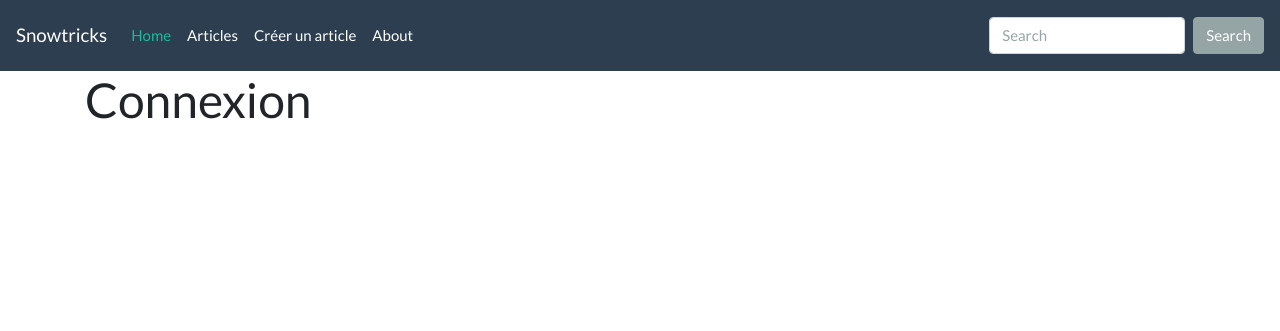
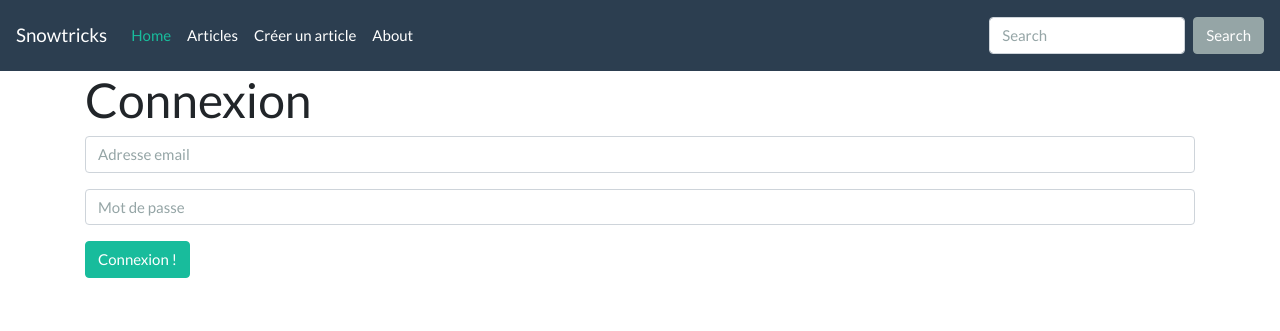
Before and after one commit to JeromeLacquemant/projet-6, a Symfony app: template templates/security/login.html.twig in a window 1280 px wide. Shown: the top 331 px of the page. Run offline with Twig, Linux system fonts and the light colour scheme; the template is opened without the code that fills it, so the values that code supplies are empty; some libraries are stand-ins or nearby versions.

Commit message:
Implementation of encoders, providers and firewalls. It allows to a user to login.

```diff
--- a/templates/security/login.html.twig
+++ b/templates/security/login.html.twig
@@ -2,4 +2,18 @@
 
 {% block body %}
     <h1>Connexion</h1>
+
+    <form action="{{ path('security_login') }}" method="post">
+        <div class="form-group">
+            <input placeholder="Adresse email" required name="_username"
+            type="text" class="form-control">
+        </div>
+        <div class="form-group">
+            <input placeholder="Mot de passe" required name="_password"
+            type="password" class="form-control">
+        </div>
+        <div class="form-group">
+            <button type="submit" class="btn btn-success">Connexion !</button>
+        </div>
+    </form>
 {% endblock %}
```
Also changed, not shown: 1 other file.
